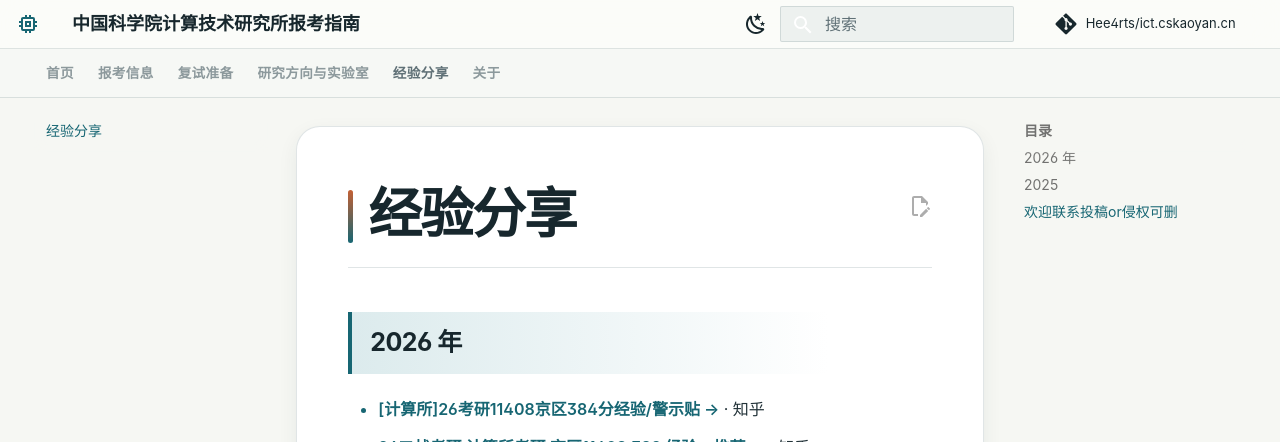
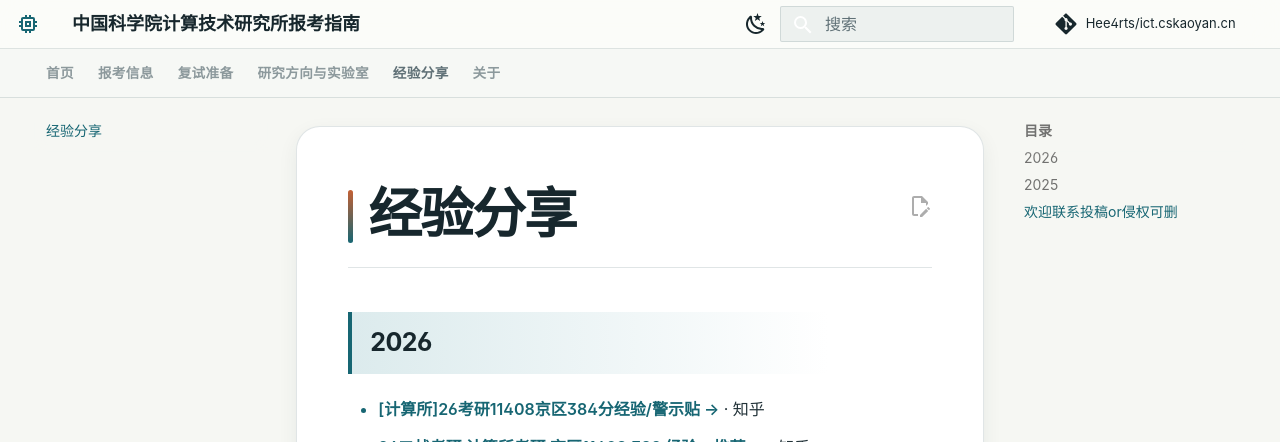
Before and after one commit to Hee4rts/ict.cskaoyan.cn, an MkDocs documentation site: the page built from docs/经验分享/index.md, in a window 1280 px wide and 1353 px high. Shown: the top 442 px of the window. Built offline with MkDocs 1.6.1 and Material for MkDocs 9.7.7, drawn with Linux system fonts in a browser that asks for light colours; comment, search, counter and statistics services are not loaded.

Commit message:
更新经验分享

```diff
--- a/docs/经验分享/index.md
+++ b/docs/经验分享/index.md
@@ -1,6 +1,6 @@
 # 经验分享
 
-## 2026 年
+## 2026
 
 - [[计算所]26考研11408京区384分经验/警示贴 →](https://zhuanlan.zhihu.com/p/2022337863501583776){ target="_blank" rel="noopener noreferrer" } · 知乎
 - [26二战考研 计算所考研 京区11408 382 经验or推荐 →](https://zhuanlan.zhihu.com/p/2024058898441676468){ target="_blank" rel="noopener noreferrer" } · 知乎
```
